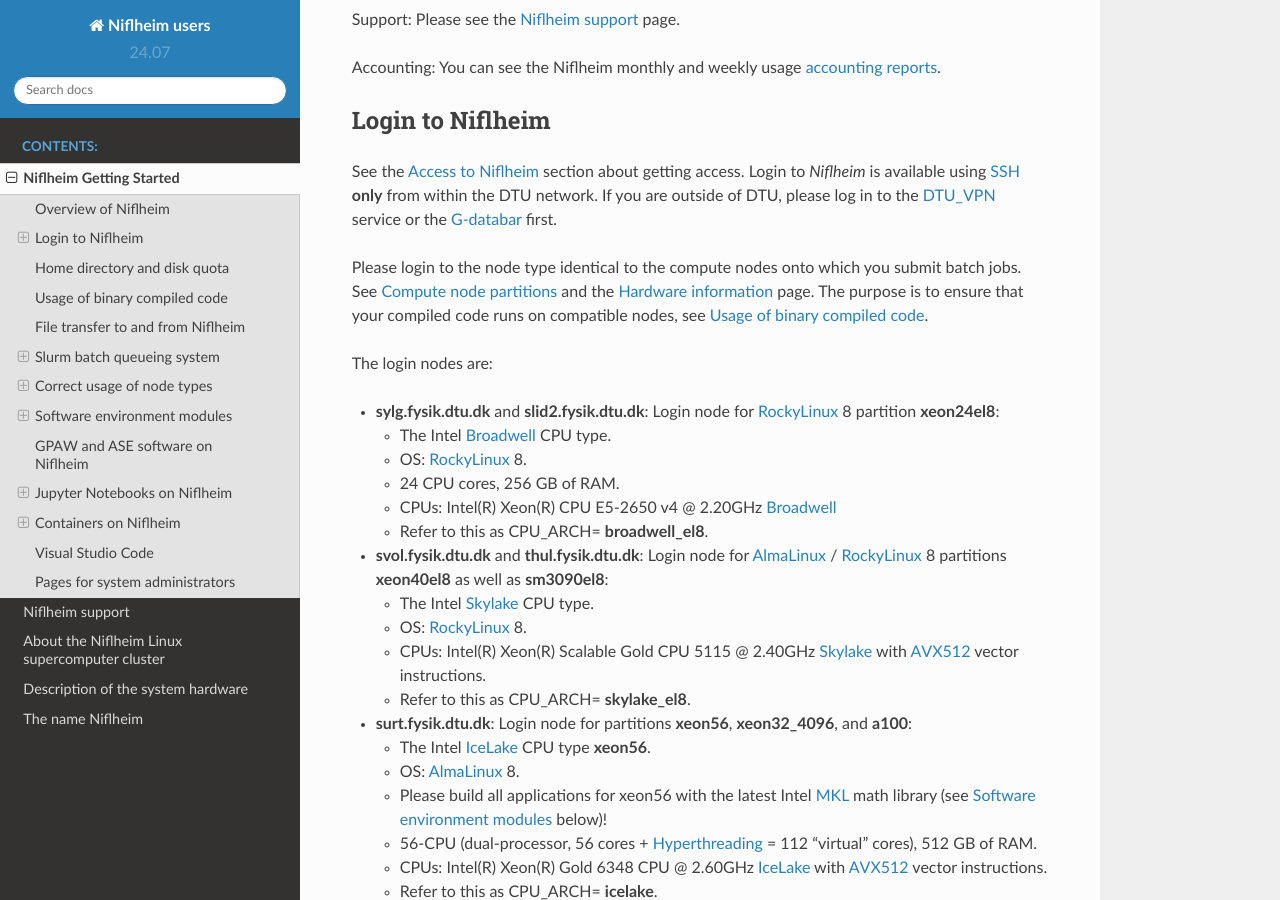
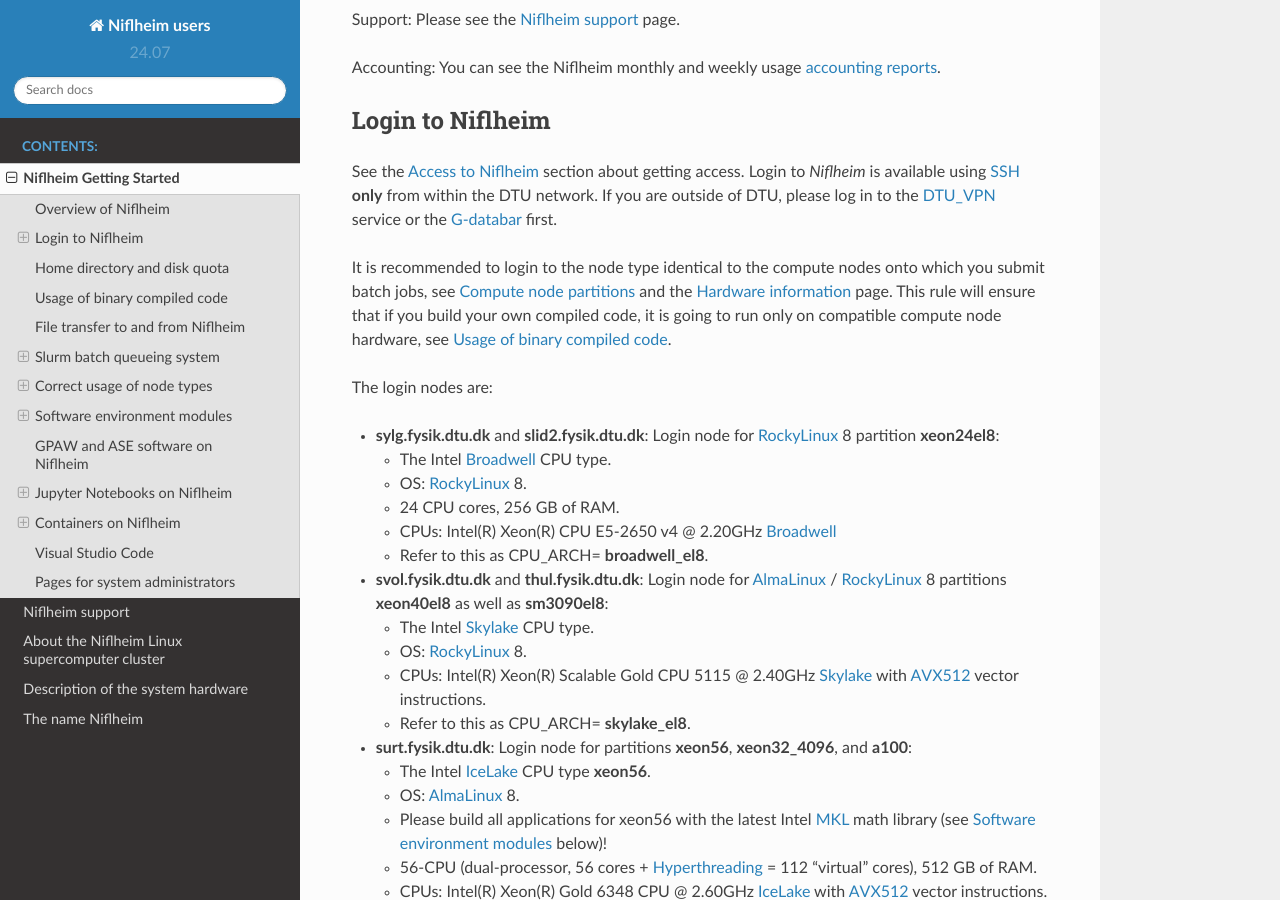
Before and after one commit to OleHolmNielsen/Niflheim_users, a Sphinx documentation site: the page built from docs/Niflheim_Getting_Started.rst, in a window 1280 px wide and 900 px high, scrolled down 448 px. Built offline with Sphinx 7.4.7 and the Read the Docs theme 2.0.0, drawn with Linux system fonts in a browser that asks for light colours.

Commit message:
Minor edit

```diff
--- a/docs/Niflheim_Getting_Started.rst
+++ b/docs/Niflheim_Getting_Started.rst
@@ -37,9 +37,11 @@
 
 .. _G-databar: https://www.gbar.dtu.dk/
 
-Please login to the node type identical to the compute nodes onto which you submit batch jobs.
-See :ref:`compute_node_partitions` and the :ref:`Hardware` page.
-The purpose is to ensure that your compiled code runs on compatible nodes, see :ref:`binary_compiled_code`.
+It is recommended to login to the node type identical to the compute nodes onto which you submit batch jobs,
+see :ref:`compute_node_partitions` and the :ref:`Hardware` page.
+This rule will ensure that if you build your own compiled code,
+it is going to run only on compatible compute node hardware,
+see :ref:`binary_compiled_code`.
 
 The login nodes  are:
 
```
